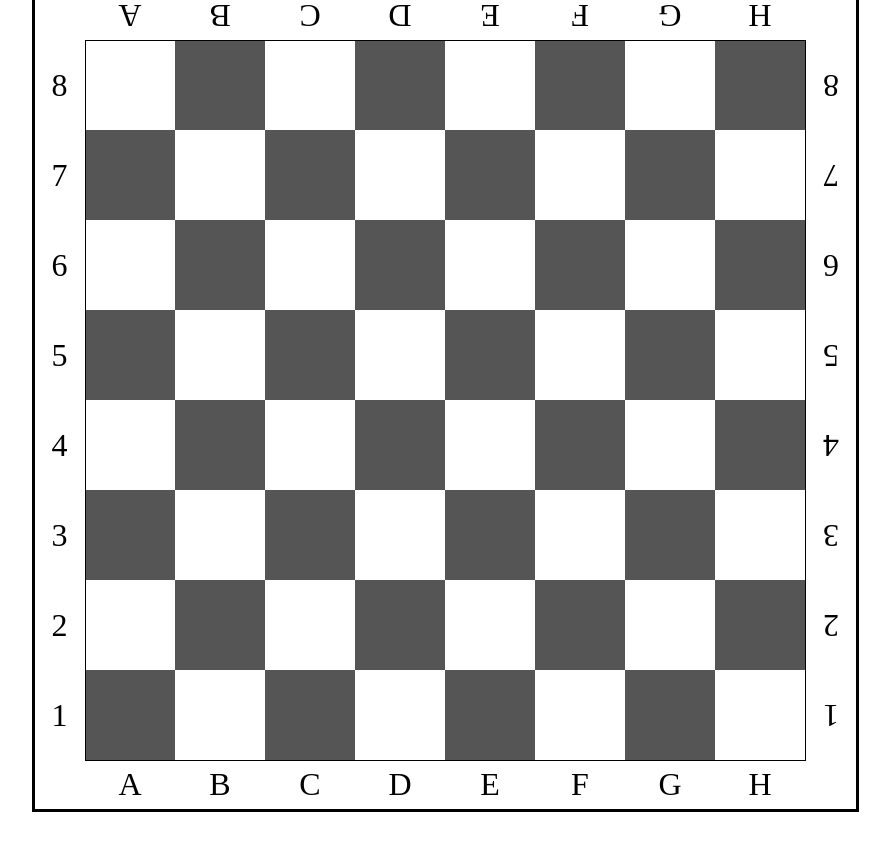
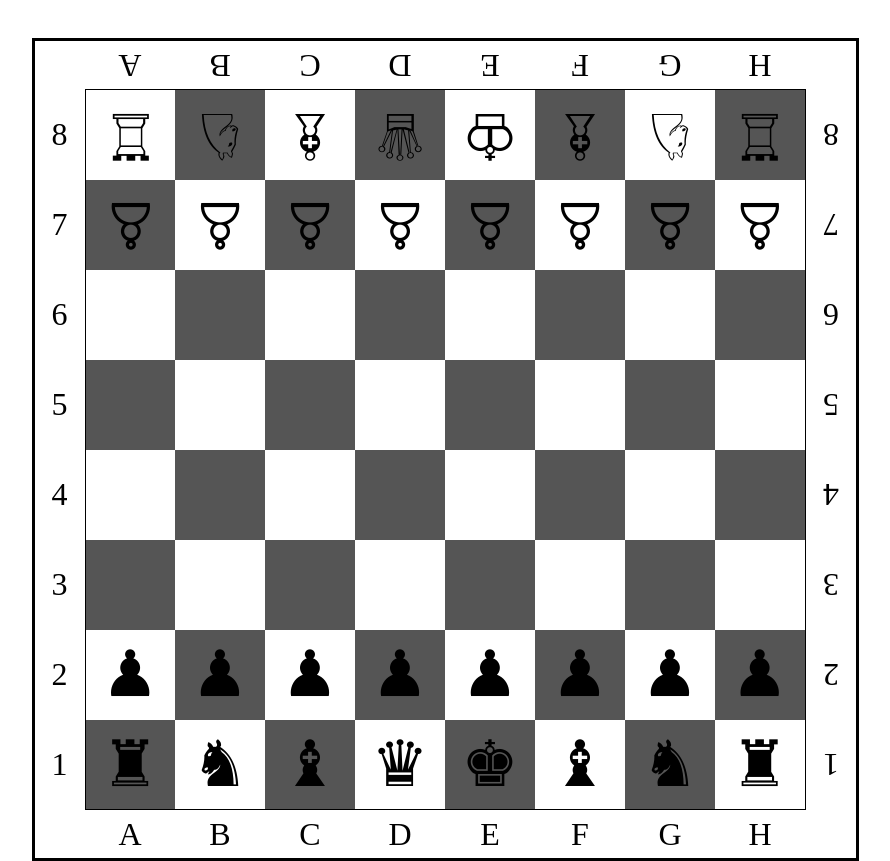
Before and after one commit to roman82direct/JS_1-Lesson_5, a plain HTML site: page index.html in a window 1280 px wide. Shown: the whole page, without its empty margins (195-1085 px from the left). Before the commit the page ends 812 px from the top, so only its background shows below. Drawn offline with Linux system fonts and the light colour scheme.

Commit message:
Chess ready

```diff
--- a/script.js
+++ b/script.js
@@ -1,19 +1,18 @@
 var main = document.getElementsByTagName('main')[0];
-main.style = 'display: flex;'
-            + 'justify-content: center;'
-            + 'align-items: center;'
-            + 'height: 100vh;';
+main.style.height = '100vh';
 
 var table = document.createElement('table');
 table.style.borderCollapse = 'collapse';
 table.style.border = '3px solid black';
+table.style.margin = '3% auto';
+
 main.insertAdjacentElement('afterBegin', table);
 var tr = document.getElementsByTagName('tr');
     for (var i = 0; i < 10; i++){
         table.insertRow();
         for (var j = 0; j < 10; j++){
             var tdNew = document.createElement('td');
-            tdNew.innerHTML = '<p class="pole"></p>';
+            // tdNew.innerHTML = '<p class="cell">'+i+j+'</p>';
             tr[i].appendChild(tdNew);
                 if (j % 2 == 0 && i % 2 != 0 || j % 2 != 0 && i % 2 == 0){
                     tdNew.style.backgroundColor = '#555';
@@ -41,21 +40,31 @@ for (i = 10; i < 90; i+=10){//формат первого и последнег
     td[i+9].style = 'width: 50px; background-color: #fff; text-align: center; font-size: 2em; border-left: 1px solid';
 }
 for (i = 1; i < 9; i++){// ширина столбцов со второго по предпоследний
-    td[i].style.width = '90px';
+    td[i].style.minWidth = '90px';
 }
 
 for (i = 10; i < 90; i+=10){
     td[i].innerHTML = '<p class="edge">' + (9 - i/10) + '</p>';
-    td[i+9].innerHTML = '<p class=" edge rotate">' + (9 - i/10) + '</p>';
+    td[i+9].innerHTML = '<p class="edge rotate">' + (9 - i/10) + '</p>';
+}
+td[09].style.backgroundColor = '#fff';
+td[90].style.backgroundColor = '#fff';
+
+for (i = 21; i < 29; i++){
+    td[i].innerHTML = '<p class="cell rotate">&#9817</p>';
+    td[i+50].innerHTML = '<p class="cell">&#9823</p>';
+}
+
+var whiteFig = ['&#9814', '&#9816', '&#9815', '&#9813', '&#9812', '&#9815',  '&#9816', '&#9814'];
+var blackFig = ['&#9820', '&#9822', '&#9821', '&#9819', '&#9818', '&#9821',  '&#9822', '&#9820'];
+for (i = 0; i < 8; i++){
+    td[i+11].innerHTML = '<p class="cell rotate">' + whiteFig[i] + '</p>';
+    td[i+81].innerHTML = '<p class="cell">' + blackFig[i] + '</p>';
 }
 var rotate = document.getElementsByClassName('rotate');
 for (i = 0; i < rotate.length; i++){
     rotate[i].style = 'transform: rotate(180deg);';
 }
-
-td[09].style.backgroundColor = '#fff';
-td[90].style.backgroundColor = '#fff';
-
 
 // &#9812; - белый король
 // &#9813; - ферзь
--- a/style.css
+++ b/style.css
@@ -2,7 +2,7 @@
     margin: 0;
     padding:0;
 }
-.pole {
-    font-size: 3rem;
+.cell {
+    font-size: 4rem;
     text-align: center;
 }
```
Also changed, not shown: 1 other file.
